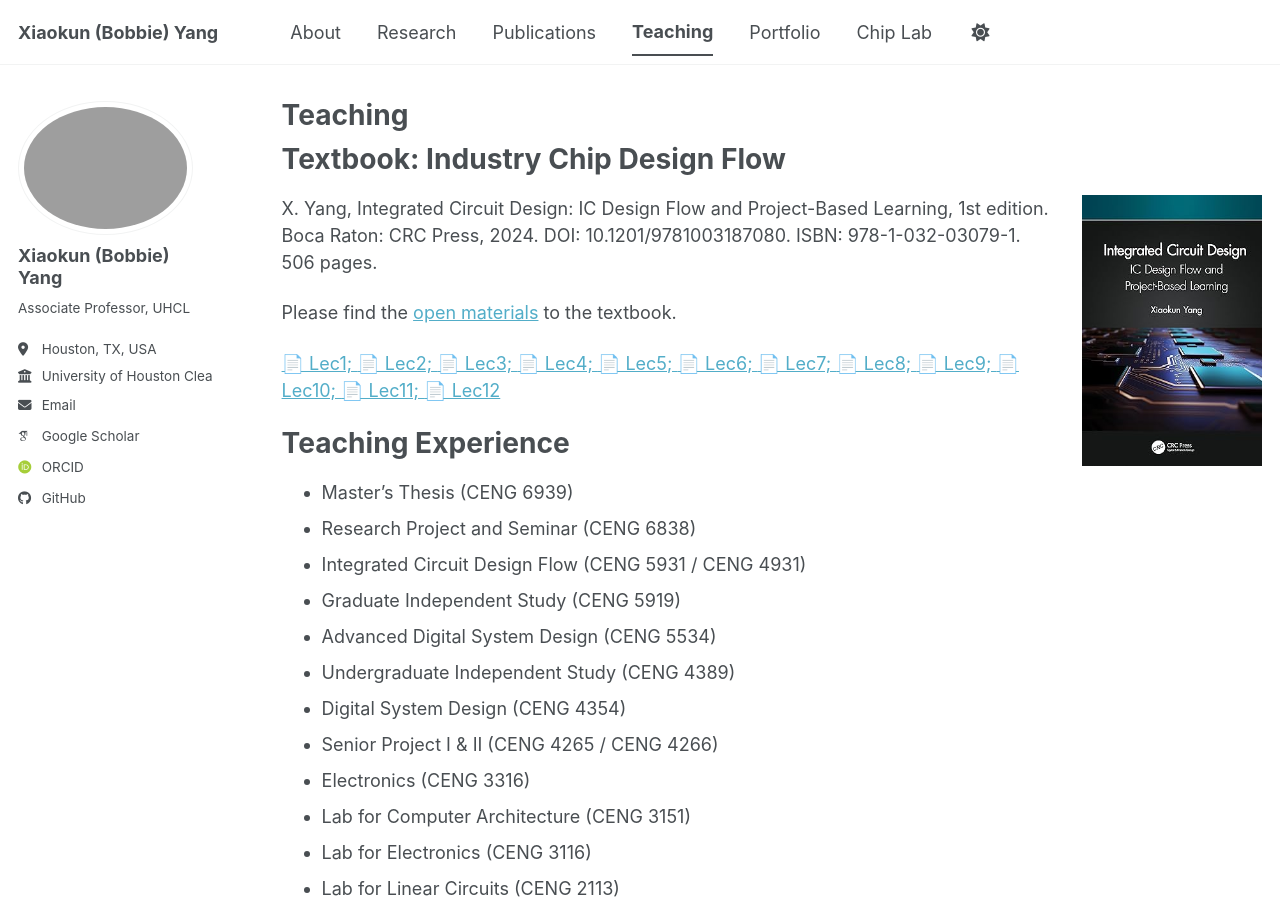
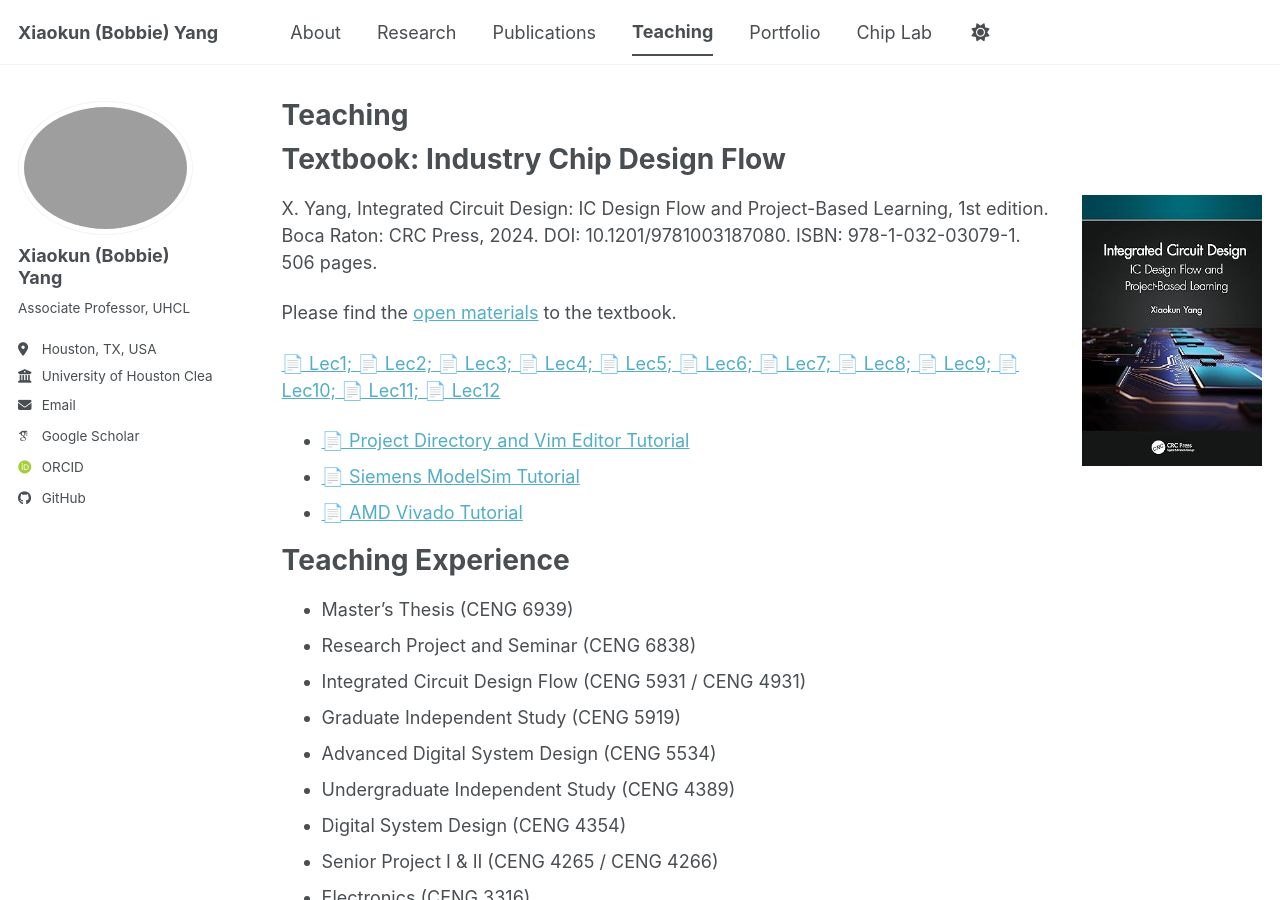
Before and after one commit to bobbieyang/bobbieyang.github.io, a Jekyll site: the page built from _pages/teaching.md, in a window 1280 px wide and 900 px high. Built offline with Jekyll 4.4.1, drawn with Linux system fonts in a browser that asks for light colours; some web fonts are replaced; a script bundle is joined from its source files by our own code; library files that are not in the unit come from our copies.

Commit message:
Update teaching.md

```diff
--- a/_pages/teaching.md
+++ b/_pages/teaching.md
@@ -30,6 +30,10 @@
 <a href="{{ base_path }}/files/chip/Lec10.pdf" target="_blank">📄 Lec10;
 <a href="{{ base_path }}/files/chip/Lec11.pdf" target="_blank">📄 Lec11;
 <a href="{{ base_path }}/files/chip/Lec12.pdf" target="_blank">📄 Lec12
+
+  * <a href="{{ base_path }}/files/chip/Appendix A.pdf" target="_blank">📄 Project Directory and Vim Editor Tutorial</a>
+  * <a href="{{ base_path }}/files/chip/Appendix B.pdf" target="_blank">📄 Siemens ModelSim Tutorial</a>
+  * <a href="{{ base_path }}/files/chip/Appendix C.pdf" target="_blank">📄 AMD Vivado Tutorial </a>
 
 Teaching Experience
 ======
```
